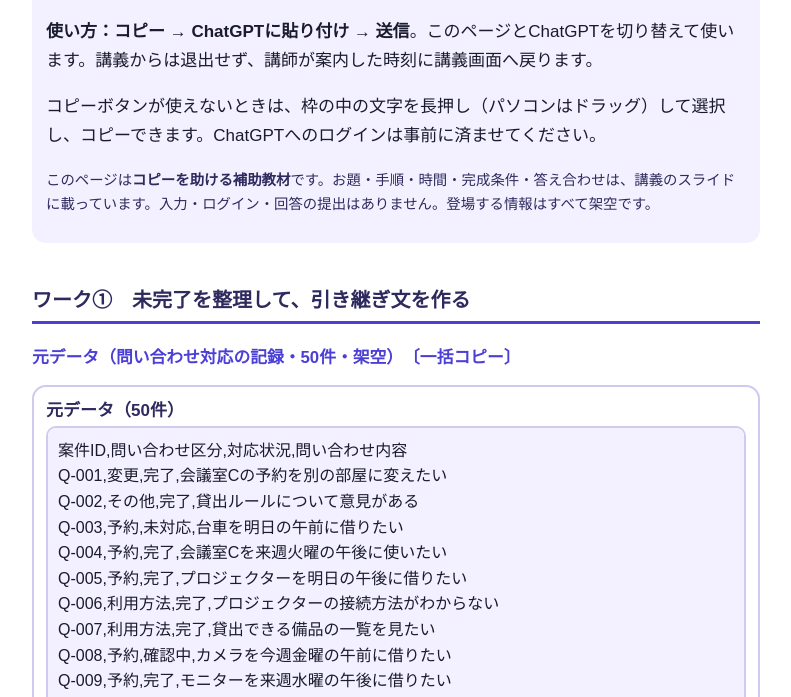
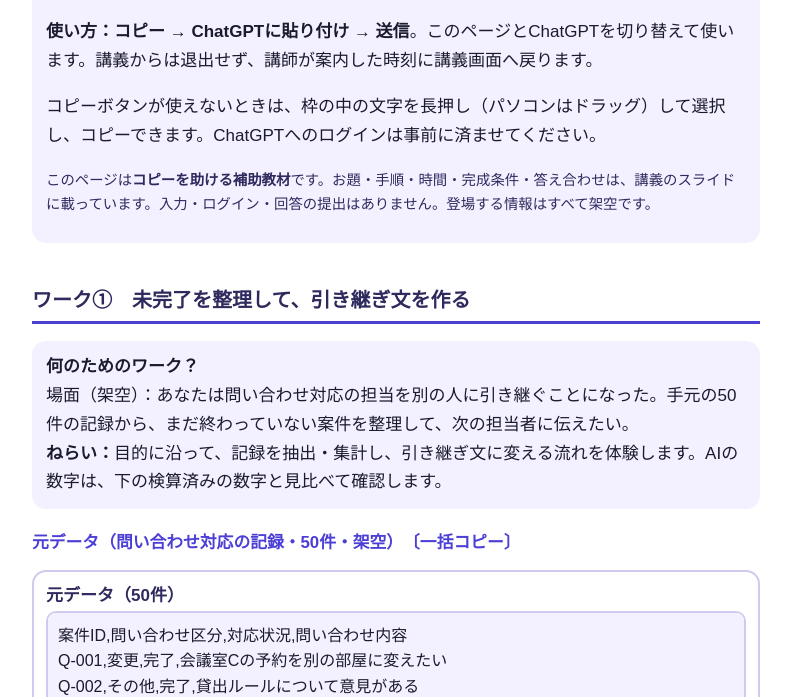
Before and after one commit to tfukunaga1122/ai-training-workbook, a plain HTML site: page lesson-12/index.html in a window 1280 px wide. Shown: the part 80-777 px from the top of the page, without its empty margins (244-1035 px from the left). Drawn offline with Linux system fonts and the light colour scheme.

Commit message:
Lessons 11-12: add scene and purpose to each workbook section
Co-Authored-By: Claude Sonnet 5.5 <noreply@anthropic.com>

```diff
--- a/lesson-12/index.html
+++ b/lesson-12/index.html
@@ -36,6 +36,7 @@ table{border-collapse:collapse;width:100%;font-size:.9rem}th,td{border:1px solid
 <p class="note">このページは<b>コピーを助ける補助教材</b>です。お題・手順・時間・完成条件・答え合わせは、講義のスライドに載っています。入力・ログイン・回答の提出はありません。登場する情報はすべて架空です。</p></div>
 
 <h2>ワーク①　未完了を整理して、引き継ぎ文を作る</h2>
+<div class="lead"><b>何のためのワーク？</b><br>場面（架空）：あなたは問い合わせ対応の担当を別の人に引き継ぐことになった。手元の50件の記録から、まだ終わっていない案件を整理して、次の担当者に伝えたい。<br><b>ねらい：</b>目的に沿って、記録を抽出・集計し、引き継ぎ文に変える流れを体験します。AIの数字は、下の検算済みの数字と見比べて確認します。</div>
 <h3>元データ（問い合わせ対応の記録・50件・架空）　〔一括コピー〕</h3>
 <div class="step"><div class="t">元データ（50件）</div>
 <textarea id="t22" readonly rows="10">案件ID,問い合わせ区分,対応状況,問い合わせ内容
@@ -117,6 +118,7 @@ Q-050,取消,完了,会議室Bの予約をキャンセルしたい</textarea>
 <p>代表例（未完了）：Q-003（予約・未対応）、Q-011（その他・未対応）、Q-012（利用方法・未対応）、Q-008（予約・確認中）、Q-014（利用方法・確認中）、Q-016（変更・確認中）</p></details>
 
 <h2>ワーク②　自分の仕事で試し、直す</h2>
+<div class="lead"><b>何のためのワーク？</b><br>場面（架空）：ここまで練習した使い方を、自分の仕事で試す。実在の顧客情報・社内の機密資料は使わず、練習用の架空の材料を使う。<br><b>ねらい：</b>結果を使う人・材料・欲しい結果の形・判断条件を自分で決め、実行して1か所直し、次に使う場面を残します。</div>
 <h3>入力枠（5項目を自分で埋める）</h3>
 <div class="step"><div class="t">入力枠</div>
 <textarea id="t28" readonly rows="9">今回試す仕事：
@@ -161,6 +163,7 @@ Q-050,取消,完了,会議室Bの予約をキャンセルしたい</textarea>
 <details><summary>自己確認の基準（スライドと同じ）</summary><ul class="chk"><li>今回試す仕事と、結果を使う人が書けた</li><li>判断条件を、実行の前に書いた</li><li>実際の結果がある</li><li>修正版がある（前と後を見比べた）</li><li>次に使う場面を一文、残した</li></ul></details>
 
 <h2>予備ワーク（講師の案内がある場合のみ）　自分の指示を、固定と差し替えに分ける</h2>
+<div class="lead"><b>何のためのワーク？</b><br>場面（架空）：ワーク②で作った指示を、次の仕事でも使い回したい。<br><b>ねらい：</b>固定する条件と差し替える材料に分け、別の材料で使い直せるか確かめます。</div>
 <p>ワーク②の自分の指示を、固定する条件（目的・結果の形・判断条件・守るルール）と、差し替える材料に分けてメモし、新しい会話で別の材料（上の練習用材料など）に使い直します。固定の条件に日付・名前・場所などを混ぜないでください。</p>
 <p class="foot">AI研修 ワーク用コピー教材（初版）。講師ノートや案件の内部資料は含みません。入力・ログイン・回答の提出はありません。</p>
 </main><script>
```
Also changed, not shown: lesson-11/index.html (+3 -0 lines).
